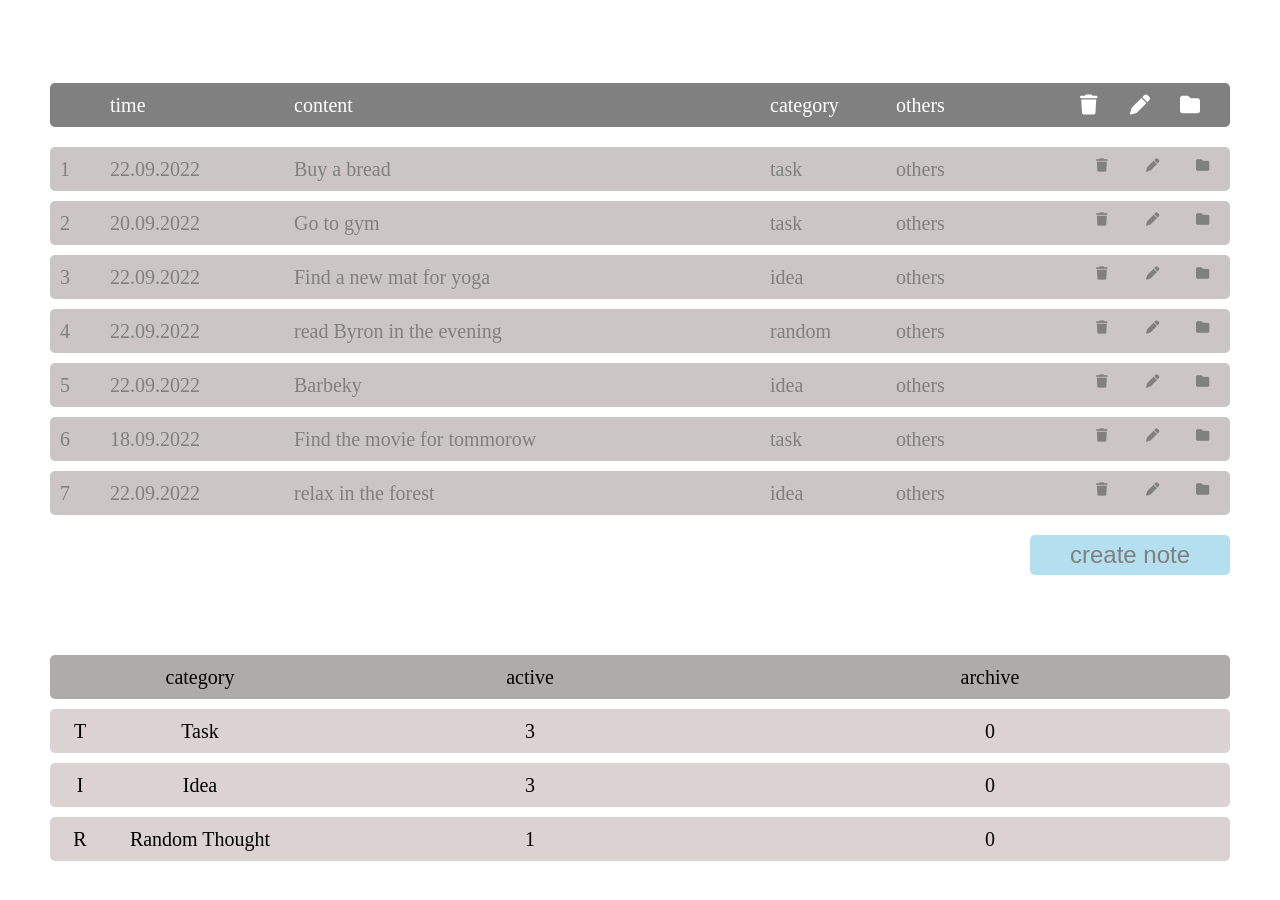
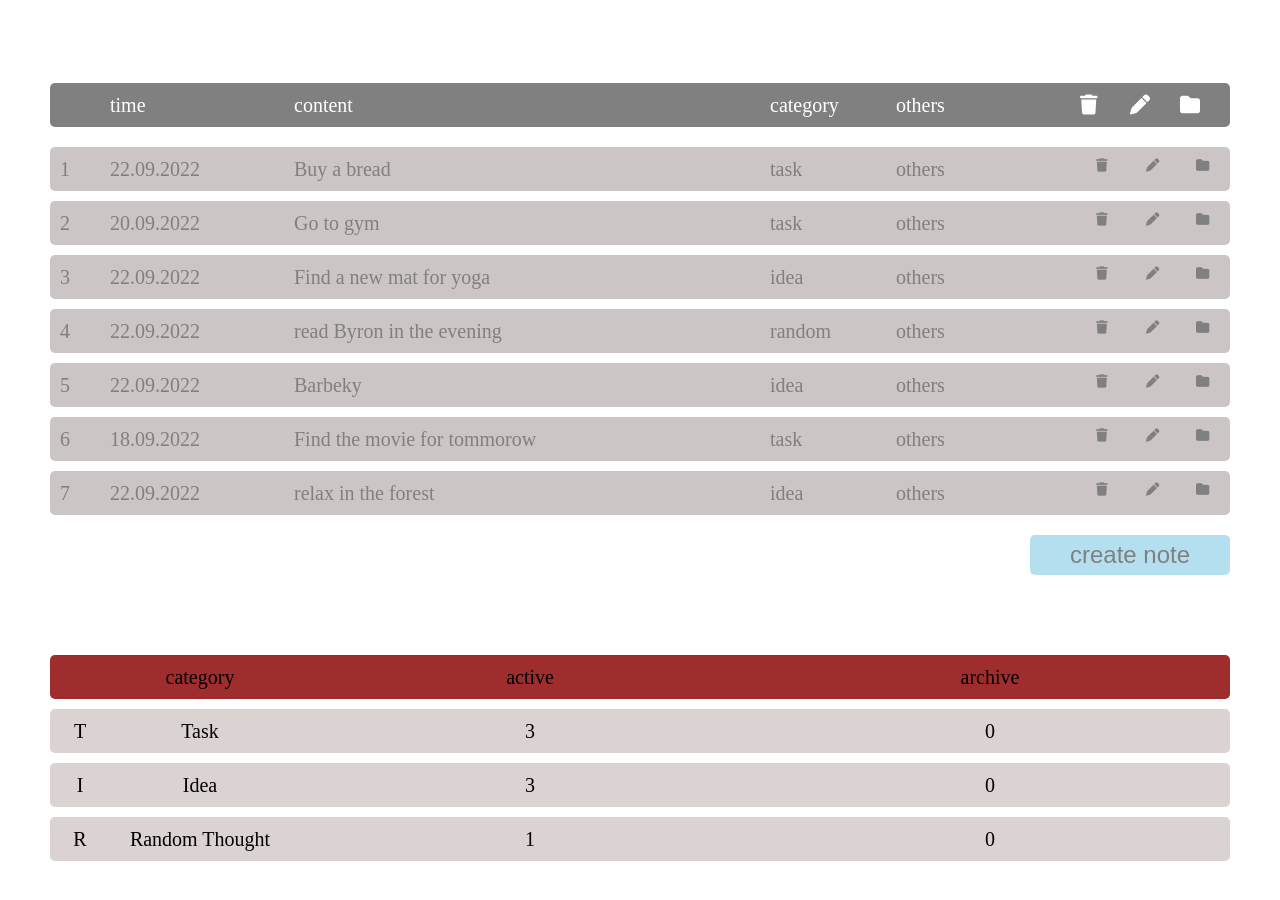
Before and after one commit to taraShulak/Radency-task1, a plain HTML site: page index.html in a window 1280 px wide. Drawn offline with Linux system fonts and the light colour scheme.

Commit message:
style changes

```diff
--- a/css/style.css
+++ b/css/style.css
@@ -146,7 +146,7 @@ button i{
   grid-template-columns: 40px 200px 1fr 1fr;
   justify-items: center;
   align-items: center;
-  background-color: rgb(176, 171, 171);
+  background-color: rgb(160, 45, 45);
 }
 
 .category__task-item,
```
